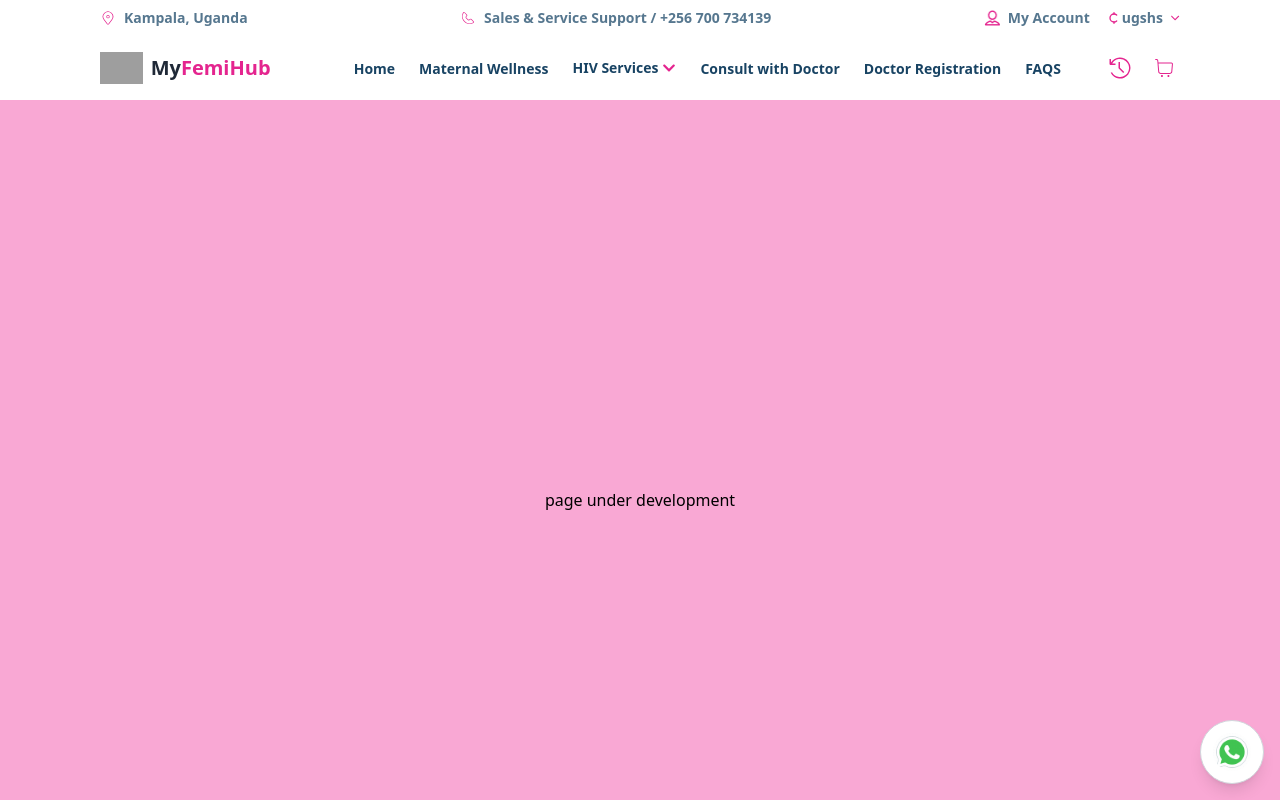
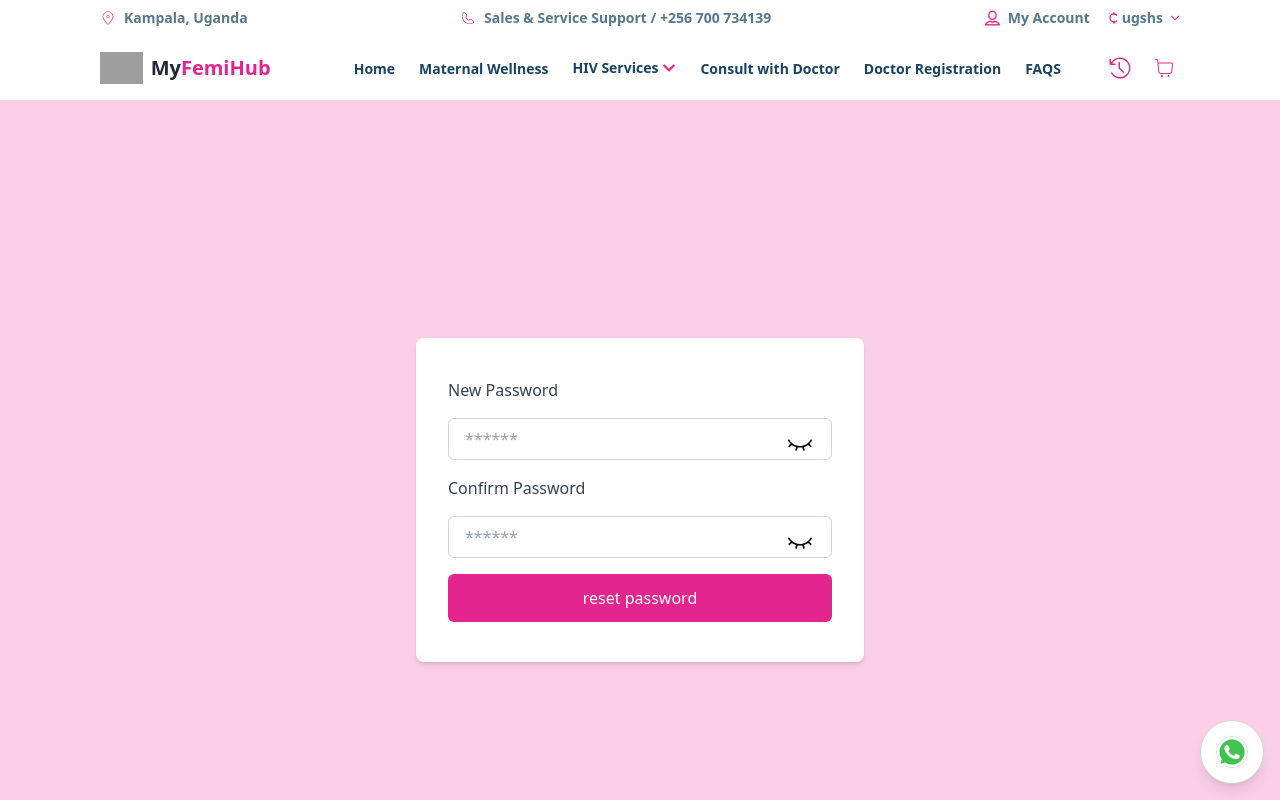
Before and after one commit to davidongora/femihub-site, a React (Vite) app in the folder client/: page /resetpassword in a window 1280 px wide. Shown: the top 800 px of the page. Built offline with nearby package versions, Linux system fonts and the light colour scheme; grey boxes are pictures that could not be loaded.

Commit message:
Update on forgot password

```diff
--- a/client/src/App.jsx
+++ b/client/src/App.jsx
@@ -26,7 +26,7 @@ import Payment from "./components/Payment";
 import Privateroute from "./util/privateroute";
 import Order from "./components/orders/Order";
 import Forgotpassword from "./components/forgotpassword";
-import PasswordResetRequest from "./components/PasswordResetRequest";
+import ResetPassword from "./components/ResetPassword";
 
 const Home = () => (
   <div className="px-2 md:px-[100px] mt-2">
@@ -50,7 +50,7 @@ const App = () => {
         <Route path="/doctorverify" element={<DoctorForm />} />
         <Route path="/cart" element={<Cart />} />
         <Route path="/login" element={<Login />} />
-        <Route path="/resetpassword" element={<PasswordResetRequest />} />
+        <Route path="/resetpassword" element={<ResetPassword />} />
         <Route path="/signup" element={<Signup />} />
         <Route path="/faqs" element={<FAQS />} />
         <Route path="/prep" element={<PREP />} />
--- a/client/src/components/PasswordResetRequest.jsx
+++ /dev/null
@@ -1,36 +0,0 @@
-import React, { useState } from "react";
-import axios from "axios";
-import { toast } from "react-toastify";
-
-const PasswordResetRequest = () => {
-  const [email, setEmail] = useState("");
-
-  const handleSubmit = async (e) => {
-    e.preventDefault();
-    try {
-      await axios.post("/api/auth/request-reset", { email });
-      toast.success("Password reset link sent to your email.");
-    } catch (error) {
-      toast.error("Error sending password reset link.");
-    }
-  };
-
-  return (
-
-    <div className="flex flex-col items-center justify-center min-h-screen bg-pink-300">
-      page under development
-    </div>
-
-    // <form onSubmit={handleSubmit}>
-    //   <input
-    //     type="email"
-    //     placeholder="Enter your email"
-    //     value={email}
-    //     onChange={(e) => setEmail(e.target.value)}
-    //   />
-    //   <button type="submit">Reset Password</button>
-    // </form>
-  );
-};
-
-export default PasswordResetRequest;
--- /dev/null
+++ b/client/src/components/ResetPassword.jsx
@@ -0,0 +1,109 @@
+import axios from 'axios'
+import { useFormik } from 'formik'
+import React from 'react'
+import * as Yup from "yup"
+import { BASEHOST } from '../use'
+import { sendMail } from '../util/Email'
+import { toast } from 'react-toastify'
+import { Eye } from 'lucide-react'
+import { EyeClosedIcon } from '@radix-ui/react-icons'
+import { useState } from 'react'
+import { Router, useNavigate, useSearchParams } from 'react-router-dom'
+
+const ResetPassword = () => {
+
+    const [searchParams, setSearchParams] = useSearchParams()
+    const router = useNavigate()
+
+    console.log(searchParams.get("t"))
+
+    const [showPassword, setShowPassword] = useState(false)
+
+    const formik = useFormik({
+        initialValues: {
+            newPassword: "",
+            confirmPassword: ""
+        },
+        validationSchema: Yup.object().shape({
+            newPassword: Yup.string().min(6).max(10).required(),
+            confirmPassword: Yup.string().oneOf([Yup.ref('newPassword')], 'Passwords must match').required()
+        }),
+        onSubmit: async (values, formikHelpers) => {
+            const res = await axios.post(BASEHOST + "/reset-password", {
+
+                token: searchParams.get("t"),
+                newPassword: values.newPassword
+
+            },
+            {
+                headers: {
+                        "Content-Type": "application/json",
+
+                }
+            })
+
+
+
+            if (res.status === 200) {
+                toast.success("password successfully changed")
+                formik.resetForm()
+                router("/login")
+            }else{
+                toast.error("an error occurred")
+
+            }
+
+        },
+    })
+
+
+    function handleshowpassword() {
+        setShowPassword(!showPassword)
+    }
+
+
+
+    return (
+        <div className='flex flex-col items-center justify-center min-h-screen bg-pink-200'>
+            <div className='bg-white p-8 rounded-lg shadow-md w-full max-w-md'>
+
+                <form className='flex flex-col gap-2' onSubmit={formik.handleSubmit}>
+                    <div className='flex flex-col justify-start gap-2'>
+                        <label htmlFor="" className='block my-2 text-md  text-gray-700'>New Password</label>
+
+                        {formik.touched.newPassword && formik.errors.newPassword && (
+                            <p className='text-sm tracking-tight leading-tight text-balance text-red-600'>{formik.errors.newPassword}</p>
+                        )}
+
+                        <div className='relative'>
+                            <input type={showPassword ? "text" : "password"} autoComplete="off" onChange={formik.handleChange} name='newPassword' defaultValue={formik.values.newPassword} onBlur={formik.handleBlur} disabled={formik.isSubmitting} required placeholder='******' className='border border-gray-300 rounded-md py-2 px-4 w-full focus:outline-none focus:border-pink-500' />
+                            {showPassword ? (<Eye className=' w-6 h-6 absolute right-5 inset-y-0 top-2 hover:cursor-pointer' onClick={handleshowpassword} />) : (
+                                <EyeClosedIcon className='w-6 h-6 absolute right-5 inset-y-0 top-3 hover:cursor-pointer' onClick={handleshowpassword} />
+
+                            )}
+                        </div>
+                    </div>
+                    <div className='flex flex-col justify-start gap-2'>
+                        <label htmlFor="" className='block my-2 text-md  text-gray-700'>Confirm Password</label>
+
+                        {formik.touched.confirmPassword && formik.errors.confirmPassword && (
+                            <p className='text-sm tracking-tight leading-tight text-balance text-red-600'>{formik.errors.confirmPassword}</p>
+                        )}
+
+                        <div className='relative'>
+                            <input type={showPassword ? "text" : "password"} autoComplete="off" onChange={formik.handleChange} name='confirmPassword' defaultValue={formik.values.confirmPassword} onBlur={formik.handleBlur} disabled={formik.isSubmitting} required placeholder='******' className='border border-gray-300 rounded-md py-2 px-4 w-full focus:outline-none focus:border-pink-500' />
+                            {showPassword ? (<Eye className=' w-6 h-6 absolute right-5 inset-y-0 top-2 hover:cursor-pointer' onClick={handleshowpassword} />) : (
+                                <EyeClosedIcon className='w-6 h-6 absolute right-5 inset-y-0 top-3 hover:cursor-pointer' onClick={handleshowpassword} />
+
+                            )}
+                        </div>
+                    </div>
+
+                    <button type="submit" className='w-full rounded-md bg-custom-pink hover:text-custom-pink transition-all duration-300 hover:border  hover:bg-white hover:border-custom-pink  px-2 py-3 text-white my-2'>reset password</button>
+                </form>
+            </div>
+        </div>
+    )
+}
+
+export default ResetPassword
--- a/client/src/components/forgotpassword.tsx
+++ b/client/src/components/forgotpassword.tsx
@@ -16,21 +16,20 @@ const Forgotpassword = () => {
             email: Yup.string().email().required()
         }),
         onSubmit: async (values, formikHelpers) => {
-            // const res = await axios.post(BASEHOST + "/forgot-password", {
-            //     email: values.email
-            // },
-            //     {
-            //         headers: {
-            //             "Content-Type": "application/json",
+            const res = await axios.post(BASEHOST + "/forgot-password", {
+                email: values.email
+            },
+                {
+                    headers: {
+                        "Content-Type": "application/json",
 
-            //         }
-            //     })
+                    }
+                })
 
 
-            // console.log(res, res.data, res.status)
-
-            let customizedurl = new URL("resetpassword", "http://localhost:5173/")
-            customizedurl.searchParams.set("t", "hjhghjg")
+            if (res.status === 200) {
+                let customizedurl = new URL("resetpassword", window.location.href)
+                customizedurl.searchParams.set("t", res.data?.token)
                 sendMail('service_do7asl9', 'template_v1navwb', {
                     to_name: values.email,
                     url: customizedurl,
@@ -41,6 +40,8 @@ const Forgotpassword = () => {
 
 
                 formik.resetForm()
+
+            }
 
         },
     })
@@ -58,7 +59,7 @@ const Forgotpassword = () => {
 
                     <input type="email" onChange={formik.handleChange} name='email' defaultValue={formik.values.email} onBlur={formik.handleBlur} disabled={formik.isSubmitting} required placeholder='m@example.com' className='border border-gray-300 rounded-md py-2 px-4 w-full focus:outline-none focus:border-pink-500' />
 
-                    <button type="submit" className='w-full rounded-md bg-custom-pink  hover:bg-white hover:border-custom-pink focus:text-white px-2 py-3 text-white my-2'>reset password</button>
+                    <button type="submit" className='w-full rounded-md bg-custom-pink hover:text-custom-pink transition-all duration-300 hover:border  hover:bg-white hover:border-custom-pink  px-2 py-3 text-white my-2'>reset password</button>
                 </form>
             </div>
         </div>
```
Lines whose indentation alone changed are shown as unchanged.
